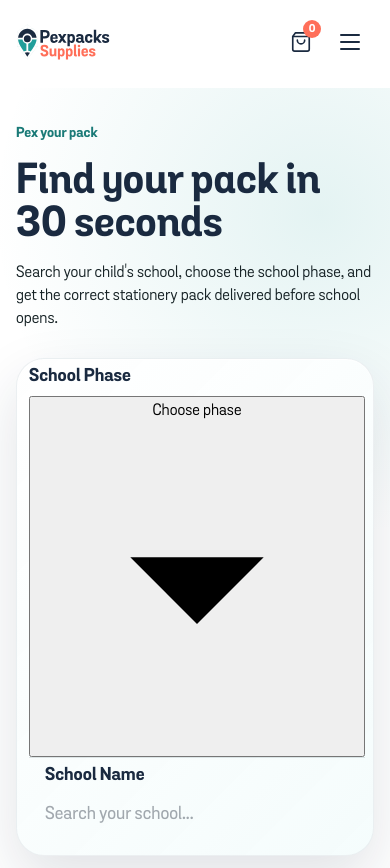
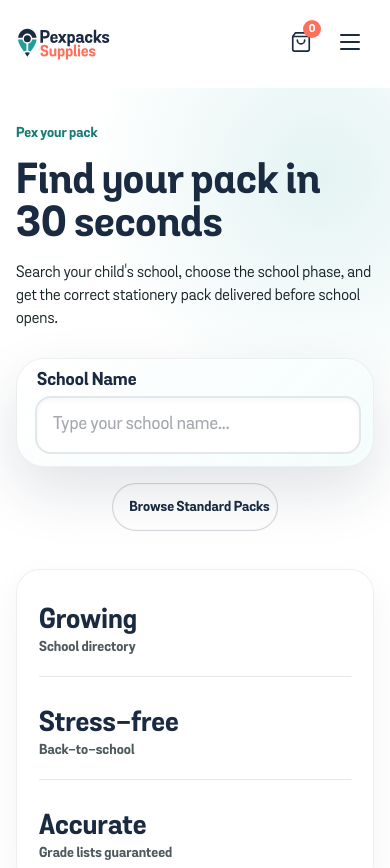
Before and after one commit to mcebisidesigner-spec/pexpacks-supplies, a Next.js app: page /schools in a window 390 px wide. Shown: the top 868 px of the page. Built offline with nearby package versions, Linux system fonts and the light colour scheme.

Commit message:
Redesign checkout to single-page layout; overhaul hero/search UX; enforce 3-char school search threshold; remove phase dropdown from home/schools search

```diff
--- a/app/schools/page.tsx
+++ b/app/schools/page.tsx
@@ -49,7 +49,6 @@ export default async function SchoolsPage({ searchParams }: SchoolsPageProps) {
         <SchoolsPageHero>
         <SchoolSearchPanel
           initialQuery={firstValue(params.q) ?? ""}
-          initialPhase={firstValue(params.phase) ?? "all"}
         />
       </SchoolsPageHero>
       </div>
--- a/components/marketing/HeroSearch.module.css
+++ b/components/marketing/HeroSearch.module.css
@@ -13,7 +13,7 @@
   max-width: 760px;
   margin-top: 0;
   order: 1;
-  padding: 28px 32px 32px;
+  padding: 14px 14px 14px 24px;
   border: var(--card-border);
   border-radius: 34px;
   background:
@@ -24,7 +24,6 @@
     0 1px 0 rgba(255, 255, 255, 0.95) inset;
   display: flex;
   flex-direction: column;
-  gap: 20px;
 }
 
 .searchHelper {
@@ -35,7 +34,7 @@
   min-width: 0;
   display: grid;
   align-content: center;
-  gap: 12px;
+  gap: 8px;
   padding: 0;
   background: transparent;
 }
@@ -45,27 +44,32 @@
   font-size: clamp(13px, 1vw, 16px);
   font-weight: 750;
   line-height: 1.05;
+  padding-left: 4px;
 }
 
 .field input {
   min-width: 0;
   width: 100%;
-  min-height: 64px;
+  min-height: 72px;
   border: 2px solid var(--pex-border);
-  border-radius: 18px;
+  border-radius: 22px;
   outline: 0;
   background: var(--pex-bg);
   color: var(--pex-navy);
   font-size: clamp(18px, 2vw, 24px);
   font-weight: 700;
   line-height: 1.1;
-  padding: 0 20px;
+  padding: 0 24px;
   transition: border-color 0.2s ease, box-shadow 0.2s ease;
+  box-shadow: inset 0 2px 4px rgba(26, 42, 64, 0.04);
 }
 
 .field input:focus {
   border-color: var(--pex-keppel);
-  box-shadow: 0 0 0 4px rgba(26, 122, 119, 0.1);
+  border-width: 3px;
+  box-shadow:
+    inset 0 2px 4px rgba(26, 42, 64, 0.04),
+    0 0 0 5px rgba(26, 122, 119, 0.12);
 }
 
 .field input::placeholder {
@@ -74,36 +78,6 @@
   opacity: 1;
 }
 
-.findPackButton {
-  width: 100%;
-  min-height: 58px;
-  border: 0;
-  border-radius: 18px;
-  padding: 0 28px;
-  background: var(--pex-keppel);
-  color: #fff;
-  font-family: var(--font-button);
-  font-size: clamp(17px, 1.8vw, 21px);
-  font-weight: 800;
-  letter-spacing: 0.3px;
-  cursor: pointer;
-  display: flex;
-  align-items: center;
-  justify-content: center;
-  transition: all 0.2s ease;
-  box-shadow: 0 8px 20px rgba(26, 122, 119, 0.25);
-}
-
-.findPackButton:hover {
-  background: #1a928e;
-  transform: translateY(-1px);
-  box-shadow: 0 12px 28px rgba(26, 122, 119, 0.35);
-}
-
-.findPackButton:active {
-  transform: translateY(0);
-  box-shadow: 0 4px 12px rgba(26, 122, 119, 0.2);
-}
 
 .heroResultsPanel {
   position: absolute;
@@ -461,7 +435,7 @@
   }
 
   .heroSearch {
-    padding: 22px 20px 24px;
+    padding: 12px 12px 12px 18px;
     border-radius: 28px;
     transition:
       transform 0.22s ease,
@@ -470,25 +444,20 @@
   }
 
   .field {
-    gap: 10px;
+    gap: 6px;
   }
 
   .field > span {
     font-size: clamp(14px, 7vw, 18px);
     font-weight: 750;
+    padding-left: 2px;
   }
 
   .field input {
-    min-height: 54px;
+    min-height: 58px;
     font-size: 18px;
     padding: 0 16px;
-    border-radius: 14px;
-  }
-
-  .findPackButton {
-    min-height: 50px;
-    font-size: 16px;
-    border-radius: 14px;
+    border-radius: 16px;
   }
 
   .heroResultsPanel {
@@ -527,10 +496,6 @@
   .heroSearch[data-mobile-search-active="true"] .schoolSearchField input {
     font-size: 16px;
     min-height: 48px;
-  }
-
-  .heroSearch[data-mobile-search-active="true"] .findPackButton {
-    display: none;
   }
 
   .heroSearch[data-mobile-search-active="true"] .heroResultsPanel {
--- a/components/schools/SchoolSearchPanel.module.css
+++ b/components/schools/SchoolSearchPanel.module.css
@@ -11,184 +11,14 @@
 }
 
 .searchExperience h2 {
-  margin: 0;
+  margin: 0 0 16px;
   color: var(--pex-navy);
   font-family: var(--font-heading);
   font-weight: 800;
-  letter-spacing: 0;
-  margin-bottom: 16px;
-  text-align: left;
   font-size: clamp(26px, 3vw, 38px);
   line-height: 1;
-}
-
-.searchForm {
-  position: relative;
-  width: 100%;
-  max-width: 1120px;
-  margin-top: 0;
-  padding: 10px 10px 10px 16px;
-  border: var(--card-border);
-  border-radius: 34px;
-  background:
-    linear-gradient(135deg, rgba(255, 255, 255, 0.98), rgba(244, 252, 252, 0.94)),
-    var(--pex-bg);
-  box-shadow:
-    0 24px 58px rgba(26, 42, 64, 0.13),
-    0 1px 0 rgba(255, 255, 255, 0.95) inset;
-  display: flex;
-  flex-direction: column;
-  gap: 0;
-}
-
-.searchFormRow {
-  display: grid;
-  grid-template-columns: auto 1fr;
-  align-items: stretch;
-  gap: 0;
 }
 
 .searchHelper {
   order: 2;
 }
-
-.phaseField {
-  position: relative;
-  border-right: var(--surface-border-soft);
-  min-width: 0;
-}
-
-.phaseField > button {
-  min-height: 64px;
-}
-
-.schoolSearchField {
-  min-width: 0;
-  display: grid;
-  align-content: center;
-  gap: 8px;
-  padding: 0 28px;
-  background: transparent;
-}
-
-.schoolSearchField > span {
-  color: var(--pex-primary);
-  font-size: clamp(13px, 1vw, 16px);
-  font-weight: 750;
-  line-height: 1.05;
-}
-
-.schoolSearchField input {
-  min-width: 0;
-  width: 100%;
-  border: 0;
-  outline: 0;
-  background: transparent;
-  color: rgba(31, 41, 55, 0.48);
-  font-size: clamp(18px, 1.5vw, 24px);
-  font-weight: 600;
-  line-height: 1.1;
-  padding: 0;
-  transition: color 0.15s ease, font-weight 0.15s ease;
-}
-
-.schoolSearchField input:focus,
-.schoolSearchField input:not(:placeholder-shown) {
-  color: var(--pex-navy);
-  font-weight: 800;
-}
-
-.schoolSearchField input::placeholder {
-  color: rgba(31, 41, 55, 0.4);
-  font-weight: 500;
-  opacity: 1;
-}
-
-.resultsPanel {
-  margin-top: 0;
-}
-
-@media (prefers-reduced-motion: reduce) {
-  .resultsPanel {
-    animation: none;
-  }
-}
-
-@media (max-width: 820px) {
-  .searchExperience > .searchHelper {
-    order: 0;
-    margin: 0 0 10px;
-  }
-
-  .searchForm {
-    padding: 8px 8px 8px 12px;
-    border-radius: 28px;
-    transition:
-      transform 0.22s ease,
-      border-radius 0.22s ease,
-      box-shadow 0.22s ease;
-  }
-
-  .searchFormRow {
-    grid-template-columns: 1fr;
-  }
-
-  .phaseField {
-    border-right: none;
-    border-bottom: 1px solid rgba(18, 57, 69, 0.12);
-  }
-
-  .schoolSearchField {
-    padding: 8px 16px;
-    gap: 6px;
-  }
-
-  .schoolSearchField > span {
-    font-size: clamp(14px, 7vw, 18px);
-  }
-
-  .schoolSearchField input {
-    font-size: 18px;
-  }
-
-  .searchForm[data-mobile-search-active="true"] {
-    position: fixed;
-    top: max(4px, env(safe-area-inset-top));
-    left: 10px;
-    right: 10px;
-    z-index: 120;
-    width: auto;
-    padding: 8px 12px;
-    border-radius: 24px;
-    box-shadow: 0 18px 42px rgba(12, 26, 43, 0.22);
-  }
-
-  .searchForm[data-mobile-search-active="true"] .phaseField {
-    max-height: 0;
-    min-height: 0;
-    padding-top: 0;
-    padding-bottom: 0;
-    border-bottom: 0;
-    opacity: 0;
-    transform: translateY(-120%);
-    overflow: hidden;
-    pointer-events: none;
-  }
-
-  .searchForm[data-mobile-search-active="true"] .schoolSearchField {
-    min-height: 56px;
-    padding: 8px 8px;
-  }
-
-  .searchForm[data-mobile-search-active="true"] .schoolSearchField span {
-    font-size: clamp(12px, 7vw, 14px);
-  }
-
-  .searchForm[data-mobile-search-active="true"] .schoolSearchField input {
-    font-size: 16px;
-  }
-
-  .resultsPanel {
-    margin: 0;
-  }
-}
--- a/components/schools/SchoolSearchPanel.tsx
+++ b/components/schools/SchoolSearchPanel.tsx
@@ -4,12 +4,11 @@ import Image from "next/image";
 import Link from "next/link";
 import { useEffect, useRef, useState } from "react";
 import heroStyles from "@/components/marketing/HeroSearch.module.css";
-import { SchoolPhaseSelect } from "@/components/schools/SchoolPhaseSelect";
+
 import { SearchHelperPill } from "@/components/ui/SearchHelperPill";
 import { usePaginatedSchoolSearch } from "@/lib/hooks/usePaginatedSchoolSearch";
 import {
   getSchoolPhaseLabel,
-  isSchoolPhase,
 } from "@/lib/schools/schoolPhase";
 import { slugify } from "@/lib/slugify";
 import { IMAGE_BLUR_DATA_URL } from "@/lib/constants";
@@ -22,7 +21,6 @@ const resultLimit = 12;
 
 type SchoolSearchPanelProps = {
   initialQuery?: string;
-  initialPhase?: string;
 };
 
 function HighlightMatch({ text, query }: { text: string; query: string }) {
@@ -50,13 +48,11 @@ function HighlightMatch({ text, query }: { text: string; query: string }) {
 
 export function SchoolSearchPanel({
   initialQuery = "",
-  initialPhase = "all",
 }: SchoolSearchPanelProps) {
   const [isSchoolInputFocused, setIsSchoolInputFocused] = useState(false);
   const searchRef = useRef<HTMLDivElement>(null);
   const {
     query,
-    phase,
     results,
     total,
     hasMore,
@@ -68,19 +64,15 @@ export function SchoolSearchPanel({
     setPanelOpen,
     fetchResults,
     updateQuery,
-    updatePhase,
   } = usePaginatedSchoolSearch({
     initialQuery,
-    initialPhase,
-    initialPanelOpen:
-      initialQuery.trim().length >= 2 || initialPhase !== "all",
+    initialPanelOpen: initialQuery.trim().length >= 3,
     phaseAllValue: "all",
     resultLimit,
     errorMessage:
       "We couldn't load the school list. Please refresh or contact Pexpacks.",
   });
   const searchActive = panelOpen;
-  const selectedPhaseLabel = isSchoolPhase(phase) ? getSchoolPhaseLabel(phase) : "";
 
   useEffect(() => {
     if (!panelOpen) return;
@@ -108,7 +100,7 @@ export function SchoolSearchPanel({
       <div className={styles.searchFormWrapper}>
         <div
           ref={searchRef}
-          className={styles.searchForm}
+          className={heroStyles.heroSearch}
           role="search"
           onKeyDown={(event) => {
             if (event.key === "Escape") {
@@ -119,15 +111,8 @@ export function SchoolSearchPanel({
           aria-controls="school-search-results"
           data-mobile-search-active={searchActive ? "true" : "false"}
         >
-          <div className={styles.searchFormRow}>
-            <SchoolPhaseSelect
-              id="schoolPhase"
-              value={phase}
-              onChange={updatePhase}
-              className={styles.phaseField}
-            />
           <label
-              className={styles.schoolSearchField}
+            className={heroStyles.field}
             htmlFor="schoolQuery"
           >
             <span>School Name</span>
@@ -138,15 +123,13 @@ export function SchoolSearchPanel({
               value={query}
               onFocus={() => {
                 setIsSchoolInputFocused(true);
-                  setPanelOpen(true);
               }}
               onBlur={() => setIsSchoolInputFocused(false)}
               onChange={(event) => updateQuery(event.target.value)}
-                placeholder="Search your school..."
+              placeholder="Type your school name..."
               autoComplete="off"
             />
           </label>
-          </div>
           {panelOpen ? (
             <div
               className={heroStyles.heroResultsPanel}
@@ -181,7 +164,6 @@ export function SchoolSearchPanel({
                     <strong>
                       {total === 1 ? "1 school found" : `${total} schools found`}
                     </strong>
-                    {selectedPhaseLabel ? <span>{selectedPhaseLabel}</span> : null}
                     {total > 0 ? (
                       <span>
                         Showing {results.length} of {total}
--- a/lib/hooks/usePaginatedSchoolSearch.ts
+++ b/lib/hooks/usePaginatedSchoolSearch.ts
@@ -26,7 +26,7 @@ function shouldSearch(
 ) {
   if (grade !== gradeAllValue) return true;
   if (phase !== phaseAllValue) return true;
-  return debouncedQuery.trim().length >= 2;
+  return debouncedQuery.trim().length >= 3;
 }
 
 export function usePaginatedSchoolSearch({
@@ -55,7 +55,7 @@ export function usePaginatedSchoolSearch({
   const queryReady =
     grade !== gradeAllValue ||
     phase !== phaseAllValue ||
-    debouncedQuery.trim().length >= 2;
+    debouncedQuery.trim().length >= 3;
 
   useEffect(() => {
     const timer = window.setTimeout(() => setDebouncedQuery(query), 350);
```
Also changed, not shown: app/checkout/Checkout.module.css (+28 -19 lines), app/checkout/tray/TrayCheckoutClient.tsx (+2 -6 lines), components/marketing/HeroSearch.tsx (+1 -20 lines), 1 other file (tests, documents, lock files or other folders). Lines whose indentation alone changed are shown as unchanged.
